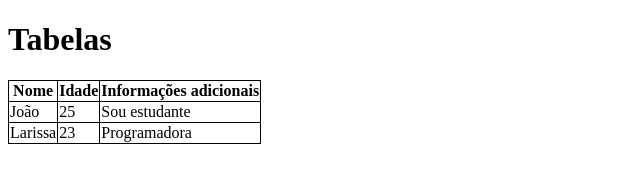
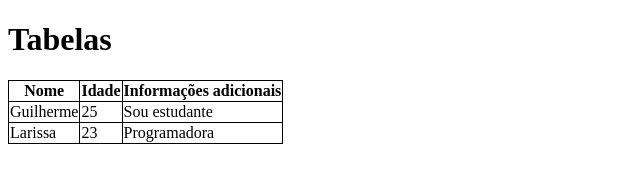
Before and after one commit to Lfpo94/aula-tabela, a plain HTML site: page index.html in a window 1280 px wide. Shown: the whole page, without its empty margins (0-640 px from the left). Drawn offline with Linux system fonts and the light colour scheme.

Commit message:
Trocado o nome de joão para guilherme

```diff
--- a/index.html
+++ b/index.html
@@ -23,7 +23,7 @@
         </thead>
         <tbody>
             <tr>
-                <td>João</td>
+                <td>Guilherme</td>
                 <td>25</td>
                 <td>Sou estudante</td>
             </tr>
```
